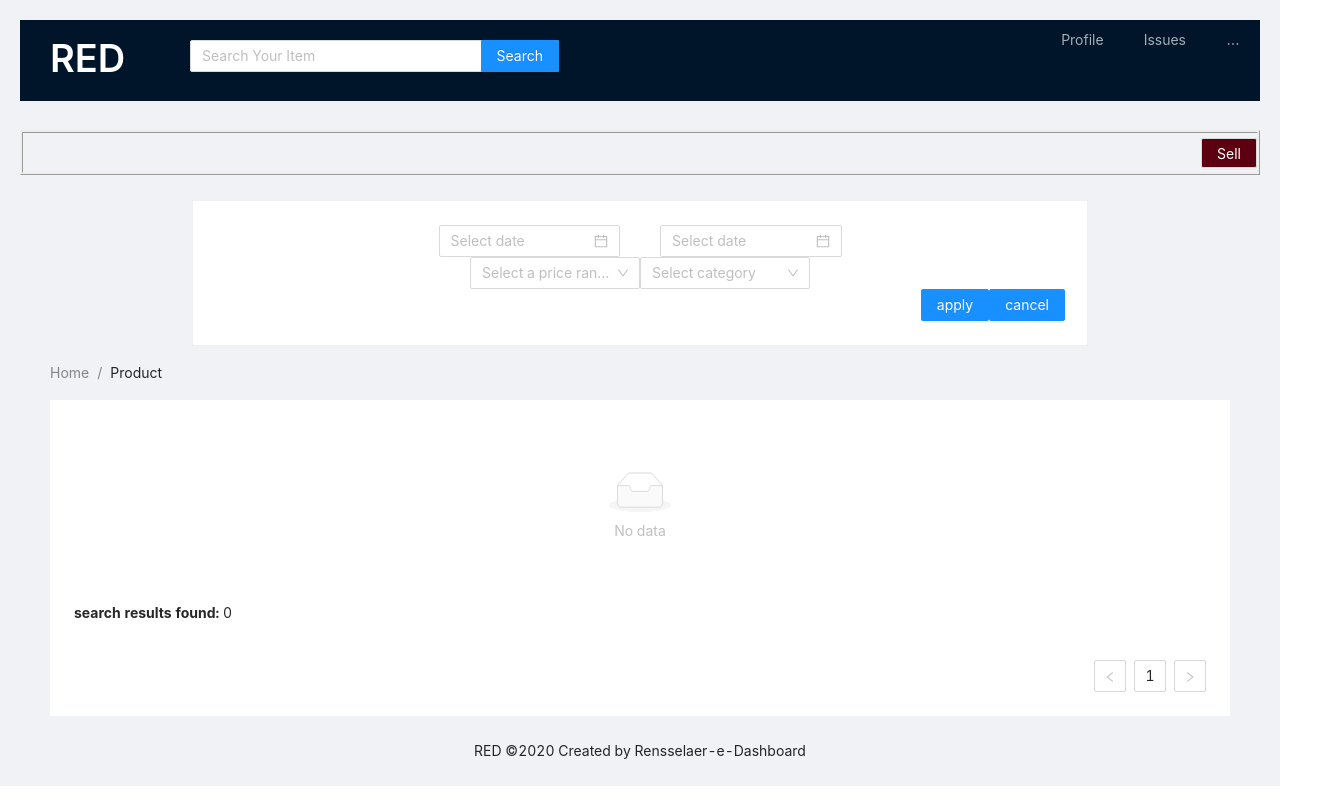
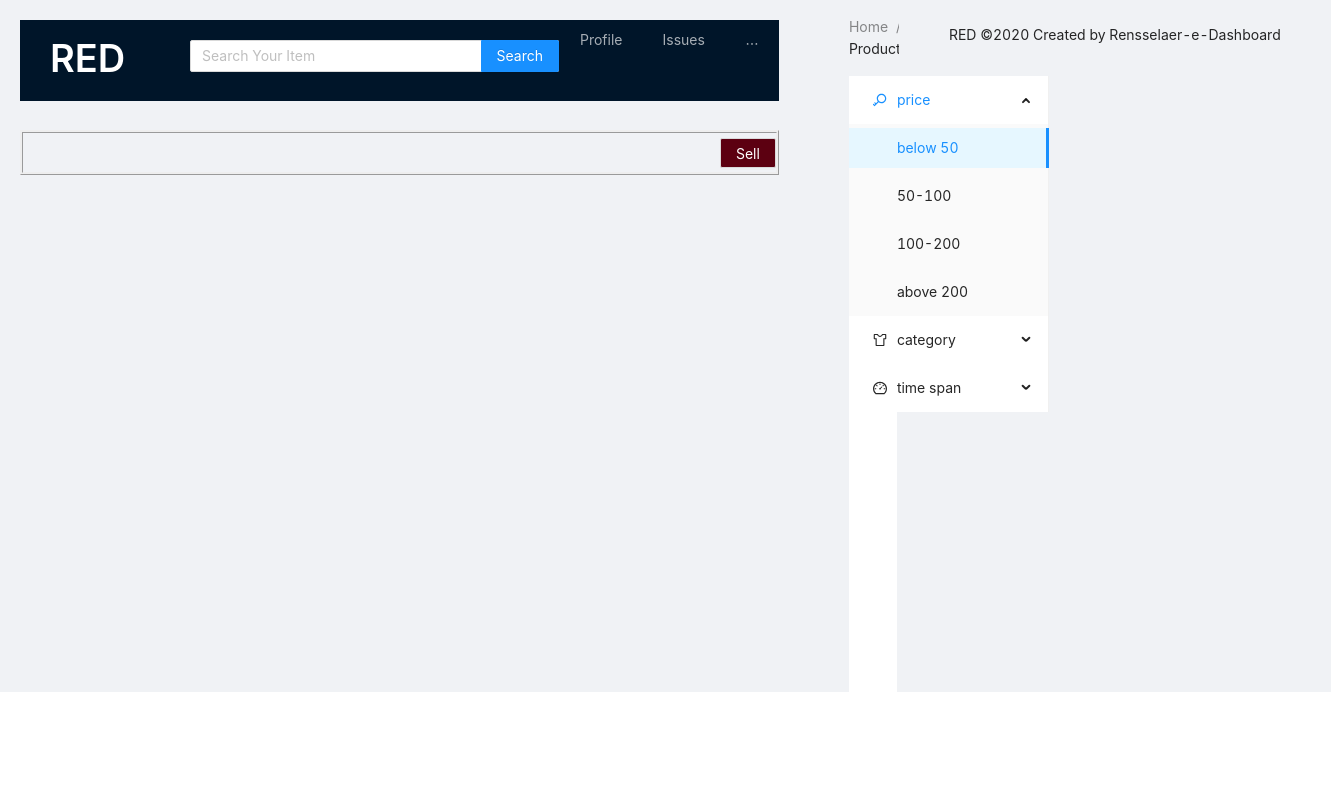
Before and after one commit to pangtsu/Rensselaer-e-trade-Dashboard, a React app in the folder frontend/: page / in a window 1280 px wide. Shown: the whole page, 1331 px wide, since content can reach past the window. Built offline with nearby package versions, Linux system fonts and the light colour scheme.

Commit message:
delete top filter, create a sider bar as filter

```diff
--- a/frontend/src/components/App.css
+++ b/frontend/src/components/App.css
@@ -96,3 +96,8 @@
     padding: 24px;
     background: #fff;
   }
+
+.sider{
+    position: relative;
+    top: 40;
+}
--- a/frontend/src/components/Dashboard.tsx
+++ b/frontend/src/components/Dashboard.tsx
@@ -1,9 +1,9 @@
 import React from "react";
 import { Layout, Breadcrumb } from "antd";
 import "./App.css";
-const { Header, Content, Footer } = Layout;
+const { Header, Content, Footer, Sider } = Layout;
 import Navbar from "./Navbar";
-import Filter from "./Filter";
+import Siderf from "./Siderf";
 import Sell from "./Sell";
 import Boardcontent from "./boardcontent";
 import { searchItem } from "./../utils/search";
@@ -58,15 +58,16 @@ export default class Dashboard extends React.Component<Props, State> {
                 </div>
               </div>
             </Header>
-            <Content id="header2">
-              <Filter />
-            </Content>
+
           </>
           <Content style={{ padding: "0 50px" }}>
             <Breadcrumb style={{ margin: "16px 0" }}>
               <Breadcrumb.Item>Home</Breadcrumb.Item>
               <Breadcrumb.Item>Product</Breadcrumb.Item>
             </Breadcrumb>
+            <Sider className="site-layout-background" width={200}>
+               <Siderf/>
+            </Sider>
             <div className="board">
               <Boardcontent dataArray={this.state.dataArray} />
             </div>
--- /dev/null
+++ b/frontend/src/components/Siderf.tsx
@@ -0,0 +1,42 @@
+import React from 'react';
+import 'antd/dist/antd.css';
+import './App.css';
+import { Menu} from 'antd';
+import { KeyOutlined, DashboardOutlined, SkinOutlined } from '@ant-design/icons';
+const { SubMenu } = Menu;
+
+
+export default class Filter extends React.Component{
+
+     render() {
+
+       return (
+        <Menu
+            mode="inline"
+            defaultSelectedKeys={['1']}
+            defaultOpenKeys={['sub1']}
+            style={{ height:  '100%' }}
+          >
+            <SubMenu key="sub1" icon={<KeyOutlined />} title="price">
+              <Menu.Item key="1">below 50</Menu.Item>
+              <Menu.Item key="2">50-100</Menu.Item>
+              <Menu.Item key="3">100-200</Menu.Item>
+              <Menu.Item key="4">above 200</Menu.Item>
+            </SubMenu>
+            <SubMenu key="sub2" icon={<SkinOutlined />} title="category">
+              <Menu.Item key="5">book</Menu.Item>
+              <Menu.Item key="6">furnitures</Menu.Item>
+              <Menu.Item key="7">e-devices</Menu.Item>
+              <Menu.Item key="8">accessory</Menu.Item>
+            </SubMenu>
+            <SubMenu key="sub3" icon={<DashboardOutlined />} title="time span">
+              <Menu.Item key="9">today's new</Menu.Item>
+              <Menu.Item key="10">this week</Menu.Item>
+              <Menu.Item key="11">this monsth</Menu.Item>
+              <Menu.Item key="12">this semester</Menu.Item>
+              <Menu.Item key="13">past </Menu.Item>
+            </SubMenu>
+          </Menu>
+       );
+      }
+   }
--- a/frontend/src/components/boardcontent.tsx
+++ b/frontend/src/components/boardcontent.tsx
@@ -1,6 +1,6 @@
 import React from "react";
 import "./App.css";
-import { List, Avatar } from "antd";
+
 
 export interface Props {
   dataArray: any;
@@ -15,53 +15,62 @@ export default class boardcontent extends React.Component<Props, State> {
 
   render() {
     return (
-      <List
-        itemLayout="vertical"
-        size="large"
-        pagination={{
-          onChange: page => {
-            console.log(page);
-          },
-          pageSize: 3
-        }}
-        dataSource={this.props.dataArray}
-        footer={
-          <div>
-            <b>search results found:</b> {this.props.dataArray.length}
-          </div>
-        }
-        renderItem={item => (
-          <List.Item
-            // There will be compiler warning or error with "unknown object"
-            // due to typescript object syntax but just ignore it for now
-            key={item ? item.itemname : "none"}
-            extra={
-              <img
-                width={272}
-                alt="logo"
-                src="https://gw.alipayobjects.com/zos/rmsportal/mqaQswcyDLcXyDKnZfES.png"
-              />
-            }
-          >
-            <List.Item.Meta
-              avatar={
-                <Avatar
-                  src={
-                    "https://zos.alipayobjects.com/rmsportal/ODTLcjxAfvqbxHnVXCYX.png"
-                  }
-                />
-              }
-              title={
-                <a href={"https://ant.design"}>
-                  {item ? item.itemname : "none"}
-                </a>
-              }
-              description={item ? item.price : 0}
-            />
-            {item ? item.utility : "none"}
-          </List.Item>
-        )}
-      />
+
+
+           <div />
+
+
+
+
+
+
+      // <List
+      //   itemLayout="vertical"
+      //   size="large"
+      //   pagination={{
+      //     onChange: page => {
+      //       console.log(page);
+      //     },
+      //     pageSize: 3
+      //   }}
+      //   dataSource={this.props.dataArray}
+      //   footer={
+      //     <div>
+      //       <b>search results found:</b> {this.props.dataArray.length}
+      //     </div>
+      //   }
+      //   renderItem={item => (
+      //     <List.Item
+      //       // There will be compiler warning or error with "unknown object"
+      //       // due to typescript object syntax but just ignore it for now
+      //       key={item ? item.itemname : "none"}
+      //       extra={
+      //         <img
+      //           width={272}
+      //           alt="logo"
+      //           src="https://gw.alipayobjects.com/zos/rmsportal/mqaQswcyDLcXyDKnZfES.png"
+      //         />
+      //       }
+      //     >
+      //       <List.Item.Meta
+      //         avatar={
+      //           <Avatar
+      //             src={
+      //               "https://zos.alipayobjects.com/rmsportal/ODTLcjxAfvqbxHnVXCYX.png"
+      //             }
+      //           />
+      //         }
+      //         title={
+      //           <a href={"https://ant.design"}>
+      //             {item ? item.itemname : "none"}
+      //           </a>
+      //         }
+      //         description={item ? item.price : 0}
+      //       />
+      //       {item ? item.utility : "none"}
+      //     </List.Item>
+      //   )}
+      // />
     );
   }
 }
```
